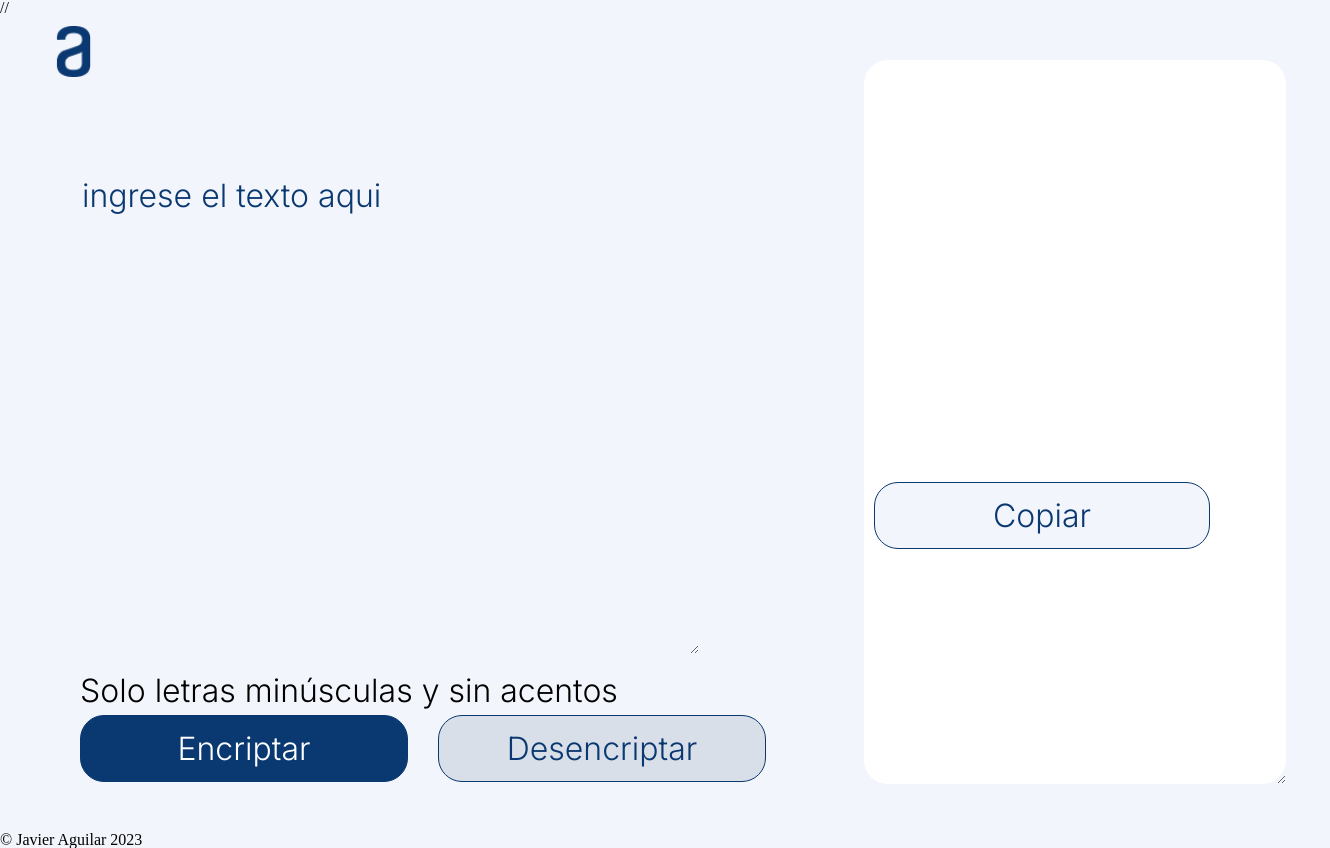
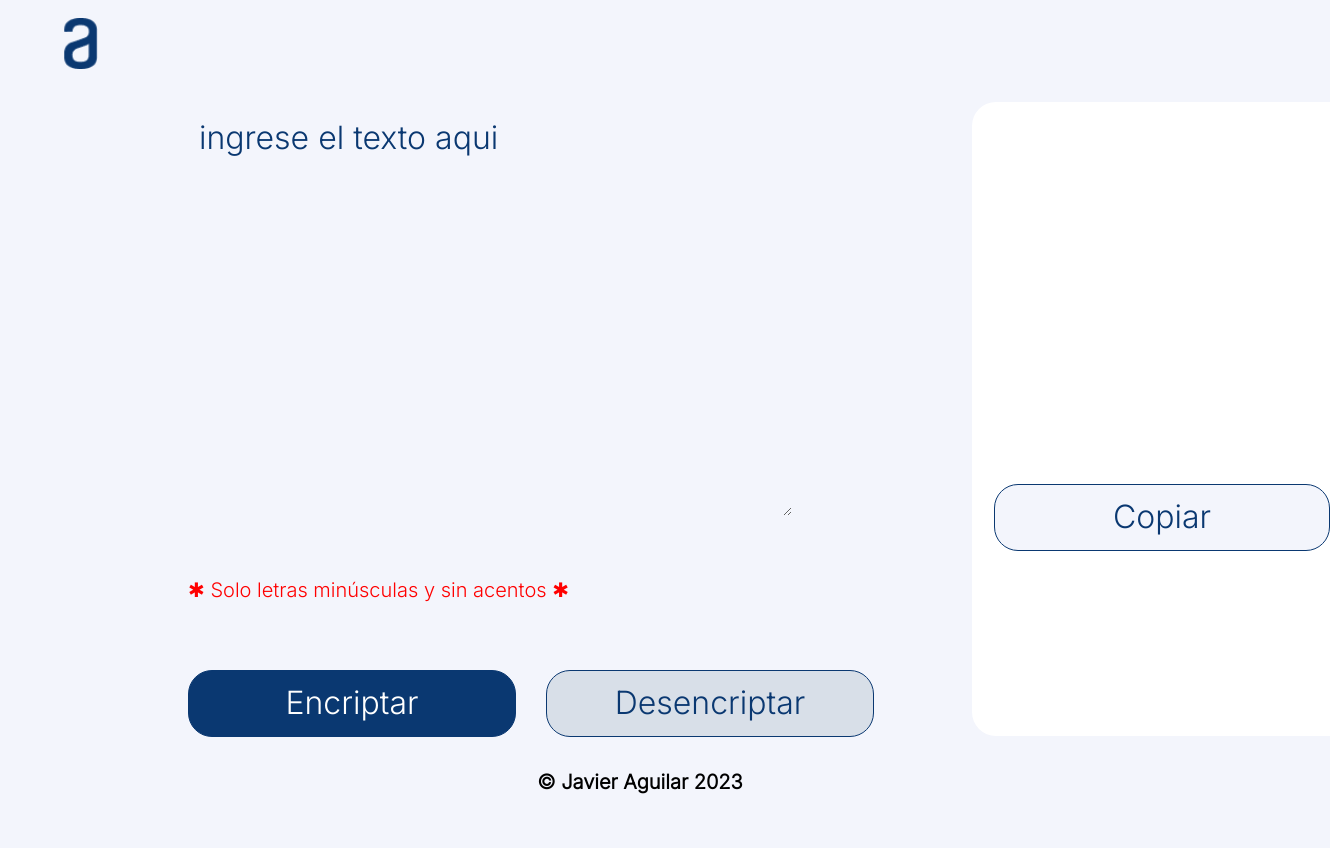
Before and after one commit to jaguilarv60/Encriptador, a plain HTML site: page index.html in a window 1280 px wide. Both pictures are taken after a click on the button "Encriptar". Shown: the whole page, 1330 px wide, since content can reach past the window. After the commit the page ends 825 px from the top, so only its background shows below. Drawn offline with Linux system fonts and the light colour scheme.

Commit message:
mod total de estilo, validacion y formula copy portapales

```diff
--- a/index.html
+++ b/index.html
@@ -5,7 +5,6 @@
     <meta http-equiv="X-UA-Compatible" content="IE=edge">
     <meta name="viewport" content="width=device-width, initial-scale=1.0">
     <title>Encriptador</title>
-    //<link rel="stylesheet"href="reset.css">
     <link rel="stylesheet" href="style.css">
     <link rel="preconnect" href="https://fonts.googleapis.com">
     <link rel="preconnect" href="https://fonts.gstatic.com" crossorigin>
@@ -19,9 +18,9 @@
     </header>
     <main>
         <section>
-            <textarea class= "text-area" cols="30" rows="10" placeholder="Ingrese el texto aqui" ></textarea>
+            <textarea class= "text-area" cols="30" rows="10" placeholder=" Ingrese el texto aqui " ></textarea>
             <div>
-                <h6 class= "informacion" >Solo letras minúsculas y sin acentos </h6>
+                <h6 class= "informacion" > ✱ Solo letras minúsculas y sin acentos ✱ </h6>
             </div>
             <div class="botones">
                 <button class="btn-encriptar" onclick="btnEncriptar()">Encriptar</button>
@@ -33,13 +32,15 @@
             <textarea class="mensaje" cols="20" rows="10"></textarea>
 
             <div>
-                <button class="copiar"> Copiar </button>
+                <button class="copiar" onclick="copiar()"> Copiar </button>
             </div>
         </section>
     </main>
+
     <footer>
-        <p class="footer">&copy; Javier Aguilar 2023</p>
+        <p class="footer"> &copy; Javier Aguilar 2023 </p>
    </footer>
+
     <script src="script.js"></script>
 </body>
 </html>
--- a/script.js
+++ b/script.js
@@ -1,5 +1,29 @@
 const textArea = document.querySelector(".text-area");
 const mensaje = document.querySelector(".mensaje");
+const copia = document.querySelector(".copiar");
+copia.style.display = "none"
+
+function validarTexto(){
+    let textoEscrito = document.querySelector(".text-area").value;
+    let validador = textoEscrito.match(/^[a-z]*$/);
+
+    if(!validador || validador === 0) {
+        alert("Solo se permiten letras minúsculas, sin acentos o caracteres especiales")
+        location.reload();
+        return true;
+    }
+}
+
+function btnEncriptar(){
+    if(!validarTexto()) {
+        const textoEncriptado = encriptar(textArea.value)
+        mensaje.value = textoEncriptado
+        mensaje.style.backgroundImage = "none"
+        textArea.value = "";
+        copia.style.display = "block"
+
+    }
+}
 
 // *La letra "e" es convertida para "enter"
 // *La letra "i" es convertida para "imes"
@@ -7,23 +31,17 @@ const mensaje = document.querySelector(".mensaje");
 // *La letra "o" es convertida para "ober"
 // *La letra "u" es convertida para "ufat"
 
-function btnEncriptar(){
-    const textoEncriptado =encriptar(textArea.value)
-    mensaje.value = textoEncriptado
-    textArea.value= "";
-    mensaje.style.backgroundImage = "none"
-}
-
 function encriptar(stringEncriptada){
-let matrizCodigo = [["e", "enter"],["i","imes"],["a","ai"],["o","ober"],["u","ufat"]];
+    let matrizCodigo = [["e", "enter"], ["i", "imes"], ["a", "ai"], ["o", "ober"], ["u", "ufat"]];
     stringEncriptada = stringEncriptada.toLowerCase()
 
     for(let i = 0; i < matrizCodigo.length; i++){
         if(stringEncriptada.includes(matrizCodigo[i][0])){
             stringEncriptada = stringEncriptada.replaceAll(matrizCodigo[i][0], matrizCodigo[i][1])
-    }
+
         }
 
+    }
     return stringEncriptada
 }
 
@@ -31,7 +49,6 @@ function btnDesencriptar(){
     const textoEncriptado =desencriptar(textArea.value)
     mensaje.value = textoEncriptado
     textArea.value= "";
-
 }
 
 function desencriptar(stringDesencriptada){
@@ -46,3 +63,10 @@ function desencriptar(stringDesencriptada){
 
     return stringDesencriptada
     }
+
+function copiar(){
+    mensaje.select();
+    navigator.clipboard.writeText(mensaje.value)
+    mensaje.value = "";
+    alert("Texto Copiado con exito")
+    }
--- a/style.css
+++ b/style.css
@@ -4,6 +4,7 @@
     font-weight: 400;
     font-size: 32px;
     line-height: 150%;
+    overflow-y: hidden;
 }
 
 .logo{
@@ -14,25 +15,30 @@
 
 main{
     display: flex;
-    margin-bottom: 50px;
-    margin-left: 80px;
+    margin-bottom: 10px;
+    margin-left: 180px;
 }
 
 .text-area{
+    height: 400px;
     border: none;
     color: #0A3871;
-    margin-top: 90px;
+    margin-top: 30px;
+    padding: 2px;
     text-transform: lowercase;
 }
 
 ::placeholder {color: #0A3871;}
-.text-area :focus{
+.text-area:focus{
     outline: none;
 }
+
 .mensaje{
+    height: 630px;
     background: white;
-    background-image: url(imagenes/Muneco.png);
+    background-image: url(imagenes/muneco.png);
     background-repeat: no-repeat;
+    background-position: center;
     border: none;
     border-radius: 24px;
     color: #0A3871;
@@ -40,18 +46,15 @@ main{
     margin-top: 20px;
     padding-left: 20px;
     position: fixed;
-    width: 400px;
-    height: 720px;
-
-    top: 40px;
 }
 
 .mensaje:focus{
-    outline: none}
+    outline: none;
+}
 
 .botones{
     display: flex;
-    margin-top:18 ;
+    margin-top:18px;
 }
 
 .btn-encriptar{
@@ -62,7 +65,6 @@ main{
     cursor: pointer;
     height: 67px;
     width: 328px;
-
 }
 
 .btn-desencriptar{
@@ -82,13 +84,21 @@ main{
     color: #0A3871;
     cursor: pointer;
     height: 67px;
-    margin-left:108px;
+    margin-left:120px;
     margin-top: 402px;
     position: absolute;
     width: 336px;
 }
 
-.información{
-    color: #495057;
-    font-size: 16px
+.informacion{
+    color: red;
+    font-size: 20px;
 }
+
+.footer{
+    text-align: center;
+    margin-top: 20px;
+    color: black;
+    font-weight: bold;
+    font-size: 20px;
+}
```
Lines whose indentation alone changed are shown as unchanged.
